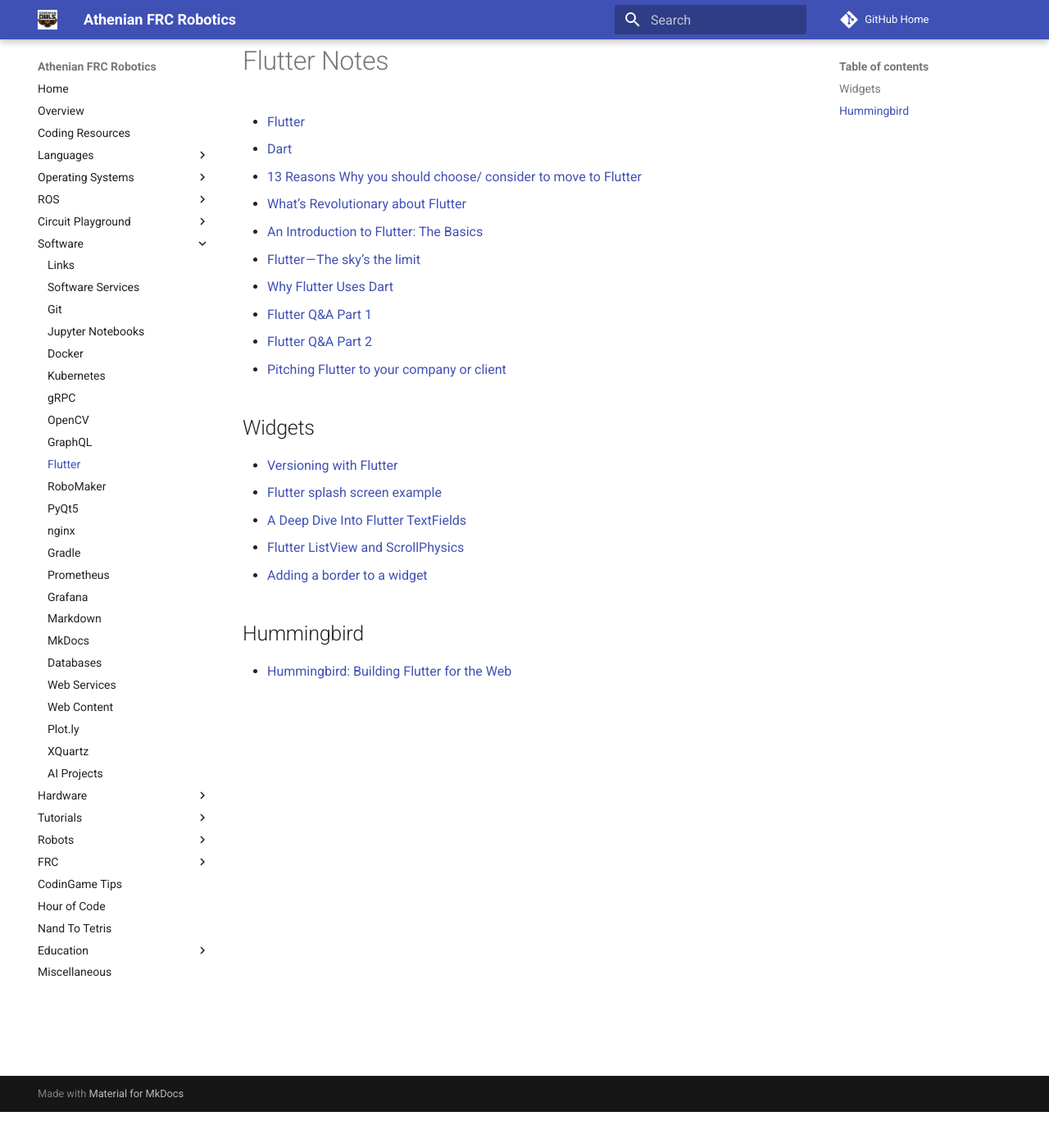
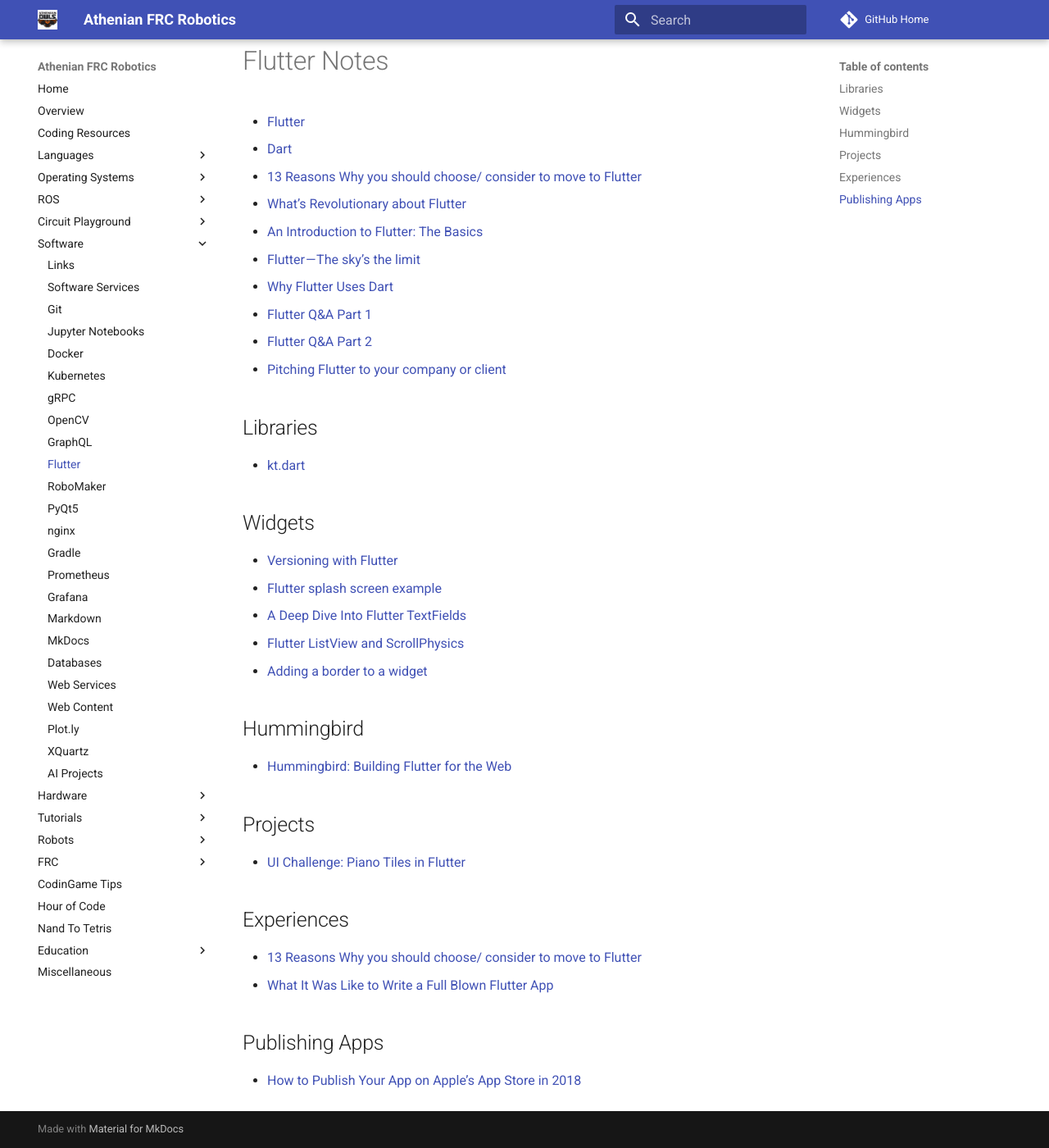
Before and after one commit to athenian-robotics/athenian-robotics-mkdocs, an MkDocs documentation site: the page built from docs/flutter.md, in a window 1280 px wide and 1400 px high, scrolled down 44 px. Shown: the whole window at 82% size. Built offline with MkDocs 1.6.1 and Material for MkDocs 9.7.7, drawn with Linux system fonts in a browser that asks for light colours; comment, search, counter and statistics services are not loaded.

Commit message:
Update docs

```diff
--- a/docs/flutter.md
+++ b/docs/flutter.md
@@ -11,6 +11,9 @@
 * [Flutter Q&A Part 2](https://medium.com/flutter-community/flutter-live-recap-askflutter-questions-and-answers-part-2-e4d962f3f270)
 * [Pitching Flutter to your company or client](https://medium.com/flutter-io/https-medium-com-flutter-io-pitching-flutter-2d4f494e47d1)
 
+## Libraries
+* [kt.dart](https://github.com/passsy/kt.dart)
+
 ## Widgets
 * [Versioning with Flutter](https://medium.com/@ralphbergmann/versioning-with-flutter-299869e68af4)
 * [Flutter splash screen example](http://codesfor.in/flutter-splash-screen-example/)
@@ -20,3 +23,13 @@
 
 ## Hummingbird
 * [Hummingbird: Building Flutter for the Web](https://medium.com/flutter-io/hummingbird-building-flutter-for-the-web-e687c2a023a8)
+
+## Projects
+* [UI Challenge: Piano Tiles in Flutter](https://medium.com/flutter-community/ui-challenge-piano-tiles-in-flutter-19bc56139fda)
+
+## Experiences
+* [13 Reasons Why you should choose/ consider to move to Flutter](https://medium.com/flutter-community/13-reasons-why-you-should-choose-consider-to-move-to-flutter-in-2019-24323ee259c1)
+* [What It Was Like to Write a Full Blown Flutter App](https://hackernoon.com/what-it-was-like-to-write-a-full-blown-flutter-app-330d8202825b)
+
+## Publishing Apps
+* [How to Publish Your App on Apple’s App Store in 2018](https://medium.com/@the_manifest/how-to-publish-your-app-on-apples-app-store-in-2018-f76f22a5c33a)
```
Also changed, not shown: docs/graphql.md (+3 -0 lines), docs/learning-python.md (+3 -0 lines), docs/markdown.md (+2 -2 lines).
